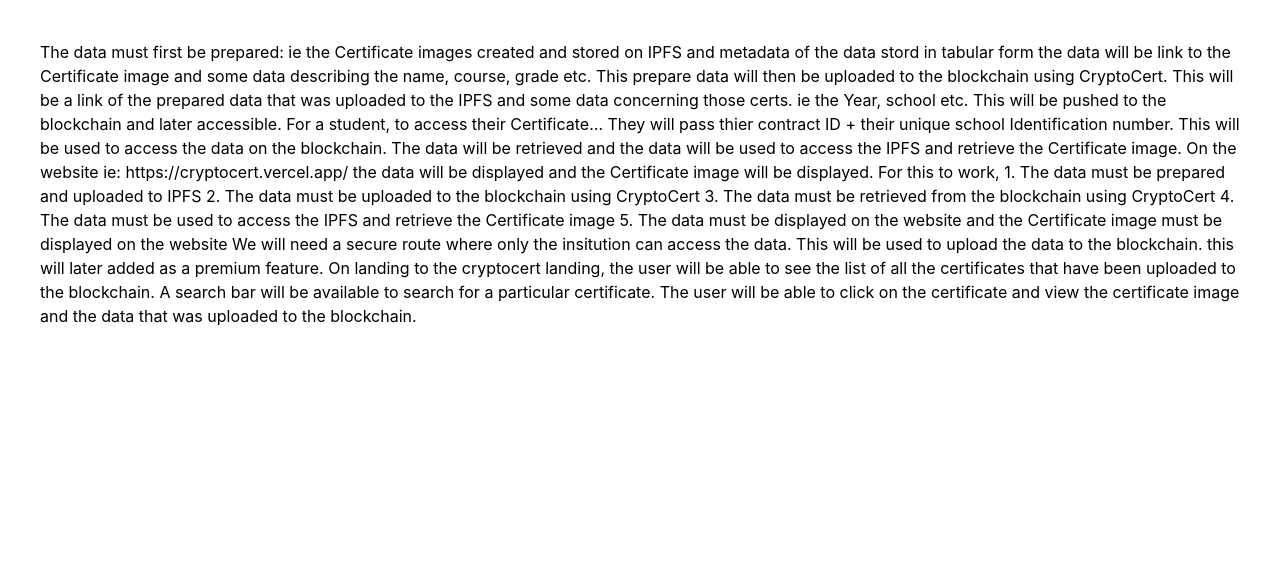
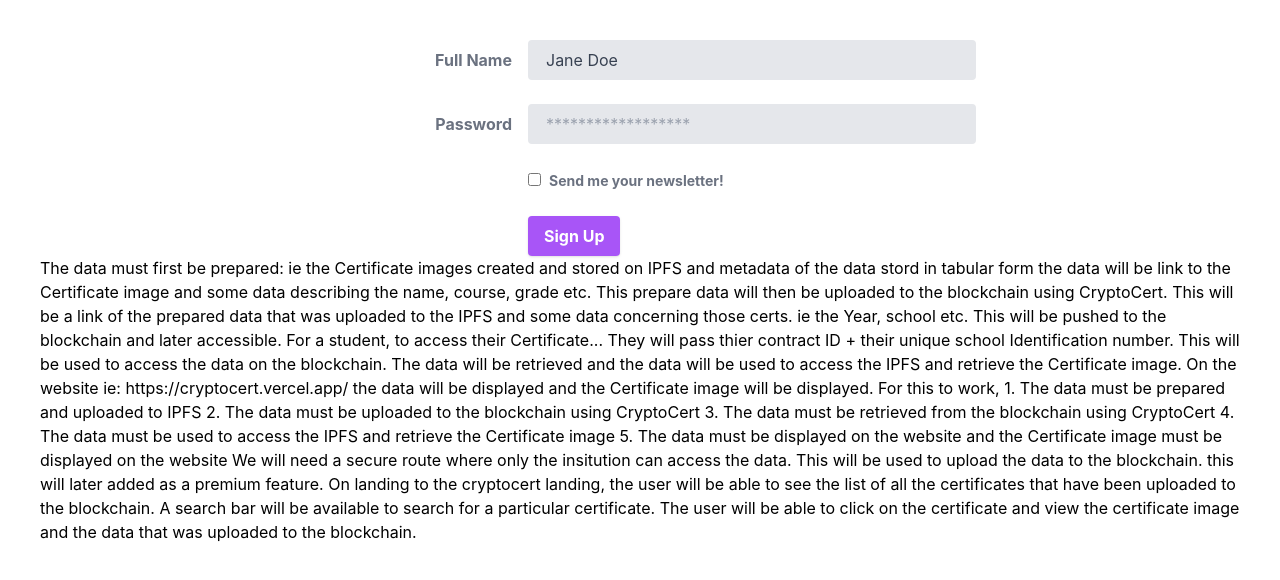
Before and after one commit to DevLaukey/CryptoCert--Bunzz, a Next.js app: page / in a window 1280 px wide. Shown: the top 580 px of the page. Built offline with nearby package versions, Linux system fonts and the light colour scheme.

Commit message:
Addding the Upload form

```diff
--- /dev/null
+++ b/components/UploadForm.jsx
@@ -0,0 +1,64 @@
+import React from 'react'
+
+const UploadForm = () => {
+  return (
+    <form class="relative w-full h-full max-w-2xl md:h-auto">
+      <div class="md:flex md:items-center mb-6">
+        <div class="md:w-1/3">
+          <label
+            class="block text-gray-500 font-bold md:text-right mb-1 md:mb-0 pr-4"
+            for="inline-full-name"
+          >
+            Full Name
+          </label>
+        </div>
+        <div class="md:w-2/3">
+          <input
+            class="bg-gray-200 appearance-none border-2 border-gray-200 rounded w-full py-2 px-4 text-gray-700 leading-tight focus:outline-none focus:bg-white focus:border-purple-500"
+            id="inline-full-name"
+            type="text"
+            value="Jane Doe"
+          />
+        </div>
+      </div>
+      <div class="md:flex md:items-center mb-6">
+        <div class="md:w-1/3">
+          <label
+            class="block text-gray-500 font-bold md:text-right mb-1 md:mb-0 pr-4"
+            for="inline-password"
+          >
+            Password
+          </label>
+        </div>
+        <div class="md:w-2/3">
+          <input
+            class="bg-gray-200 appearance-none border-2 border-gray-200 rounded w-full py-2 px-4 text-gray-700 leading-tight focus:outline-none focus:bg-white focus:border-purple-500"
+            id="inline-password"
+            type="password"
+            placeholder="******************"
+          />
+        </div>
+      </div>
+      <div class="md:flex md:items-center mb-6">
+        <div class="md:w-1/3"></div>
+        <label class="md:w-2/3 block text-gray-500 font-bold">
+          <input class="mr-2 leading-tight" type="checkbox" />
+          <span class="text-sm">Send me your newsletter!</span>
+        </label>
+      </div>
+      <div class="md:flex md:items-center">
+        <div class="md:w-1/3"></div>
+        <div class="md:w-2/3">
+          <button
+            class="shadow bg-purple-500 hover:bg-purple-400 focus:shadow-outline focus:outline-none text-white font-bold py-2 px-4 rounded"
+            type="button"
+          >
+            Sign Up
+          </button>
+        </div>
+      </div>
+    </form>
+  );
+}
+
+export default UploadForm
--- a/pages/index.js
+++ b/pages/index.js
@@ -1,4 +1,5 @@
 import FileUpload from "../components/FileUpload";
+import UploadForm from "../components/UploadForm";
 import contract from "../smartcontract/Certificate";
 
 
@@ -7,6 +8,7 @@
     <div className="container py-10 px-10 mx-0 min-w-full flex flex-col items-center">
       {/* Intro and instructions of the application // File drop */}
       {/* <FileUpload /> */}
+      <UploadForm/>
 
       The data must first be prepared: ie the Certificate images created and stored on IPFS and metadata of the data stord in tabular form
 
```
